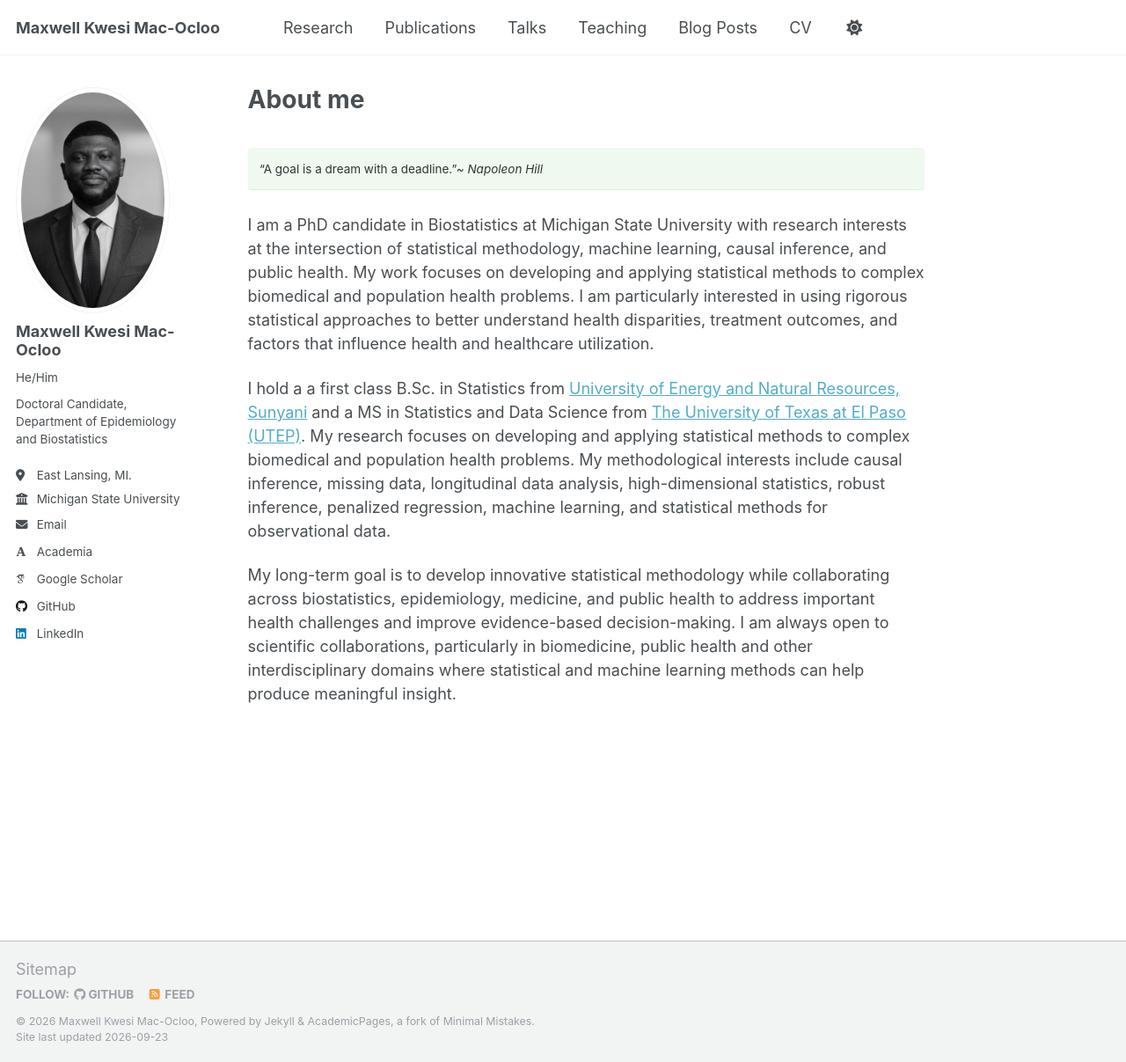
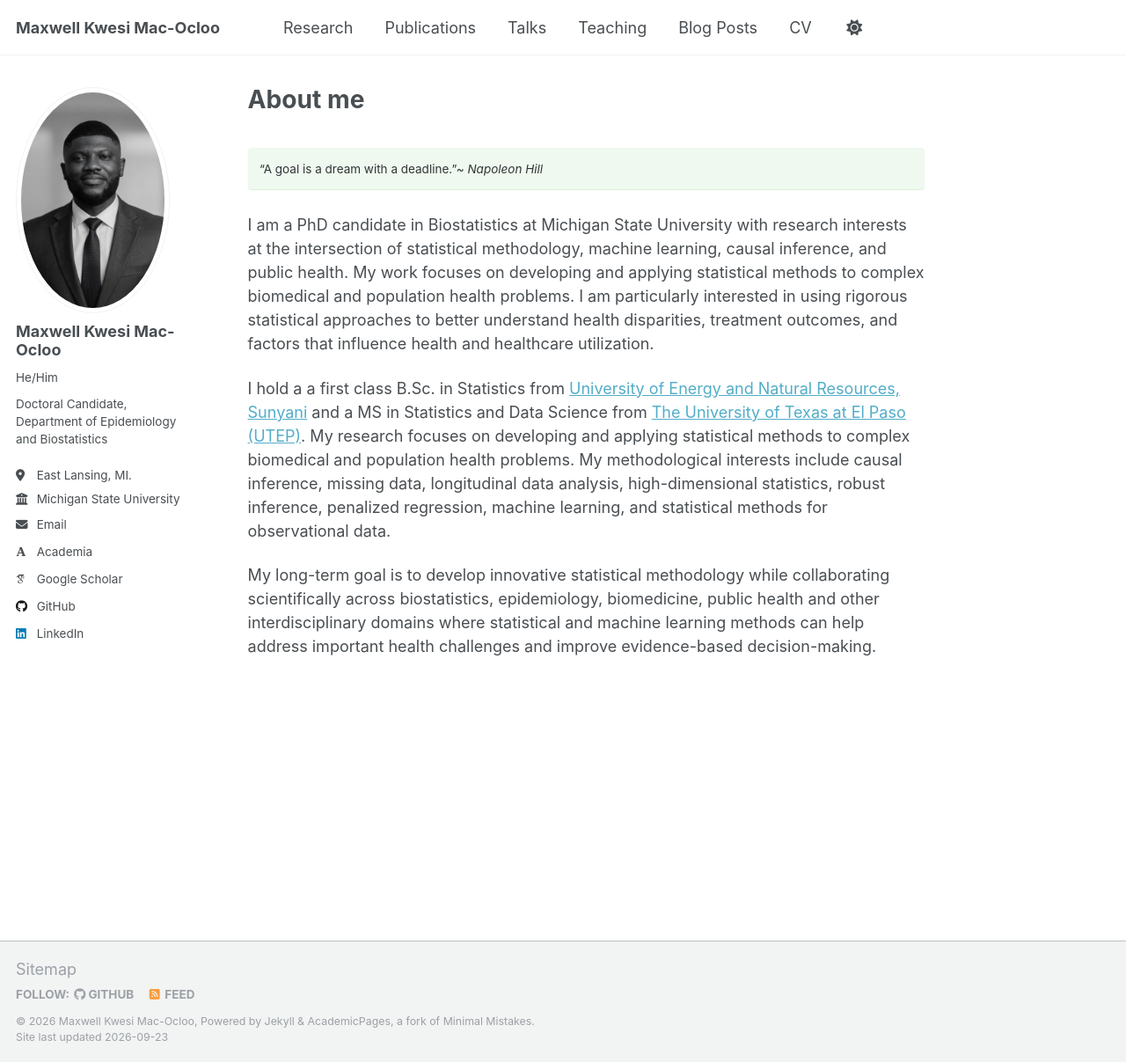
Before and after one commit to MaxwellMacocloo/maxwellmacocloo.github.io, a Jekyll site: the page built from _pages/about.md, in a window 1280 px wide and 1207 px high. Shown: the whole window at 88% size. Built offline with Jekyll 4.4.1, drawn with Linux system fonts in a browser that asks for light colours; some web fonts are replaced.

Commit message:
Refine long-term goal in about.md
Revised long-term goal statement for clarity and focus.

```diff
--- a/_pages/about.md
+++ b/_pages/about.md
@@ -13,4 +13,4 @@ I am a PhD candidate in Biostatistics at Michigan State University with research
 
 I hold a a first class B.Sc. in Statistics from [University of Energy and Natural Resources, Sunyani](https://uenr.edu.gh/academic-departments-and-programmes/) and a MS in Statistics and Data Science from [The University of Texas at El Paso (UTEP)](https://www.utep.edu/programs/graduate/statistics-and-data-science-ms.html). My research focuses on developing and applying statistical methods to complex biomedical and population health problems. My methodological interests include causal inference, missing data, longitudinal data analysis, high-dimensional statistics, robust inference, penalized regression, machine learning, and statistical methods for observational data.
 
-My long-term goal is to develop innovative statistical methodology while collaborating across biostatistics, epidemiology, medicine, and public health to address important health challenges and improve evidence-based decision-making. I am always open to scientific collaborations, particularly in biomedicine, public health and other interdisciplinary domains where statistical and machine learning methods can help produce meaningful insight.
+My long-term goal is to develop innovative statistical methodology while collaborating scientifically across biostatistics, epidemiology, biomedicine, public health and other interdisciplinary domains where statistical and machine learning methods can help address important health challenges and improve evidence-based decision-making.
```
